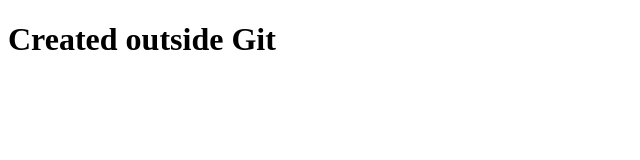
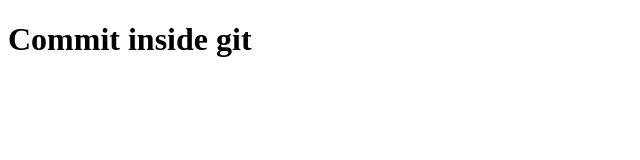
Before and after one commit to rahulpenubala/SecondRepo, a plain HTML site: page index.html in a window 1280 px wide. Shown: the whole page, without its empty margins (0-640 px from the left). Drawn offline with Linux system fonts and the light colour scheme.

Commit message:
4th commit

```diff
--- a/index.html
+++ b/index.html
@@ -7,6 +7,6 @@
     <title>Document</title>
 </head>
 <body>
-    <h1>Created outside Git</h1>
+    <h1>Commit inside git</h1>
 </body>
 </html>
```
